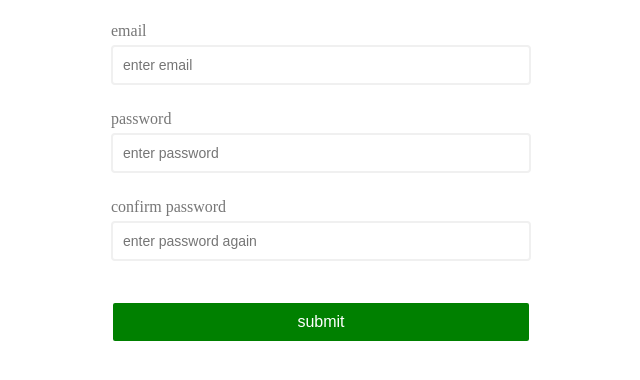
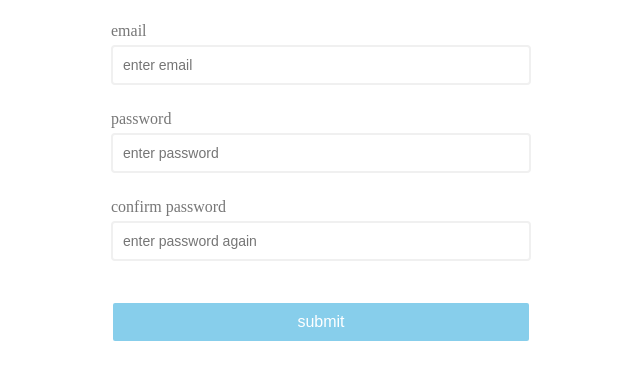
Before and after one commit to fariyasharmin/formvalidator, a plain HTML site: page index.html in a window 1280 px wide. Shown: the part 176-556 px from the top of the page, without its empty margins (319-959 px from the left). Drawn offline with Linux system fonts and the light colour scheme.

Commit message:
button color has been changed

```diff
--- a/css/stylesheet.css
+++ b/css/stylesheet.css
@@ -70,7 +70,7 @@ h2{
 }
 
 .form button{
-    background-color: green;
+    background-color: #87ceeb;
     border: 2px solid;
     border-radius:4px ;
     color: #fff;
```
